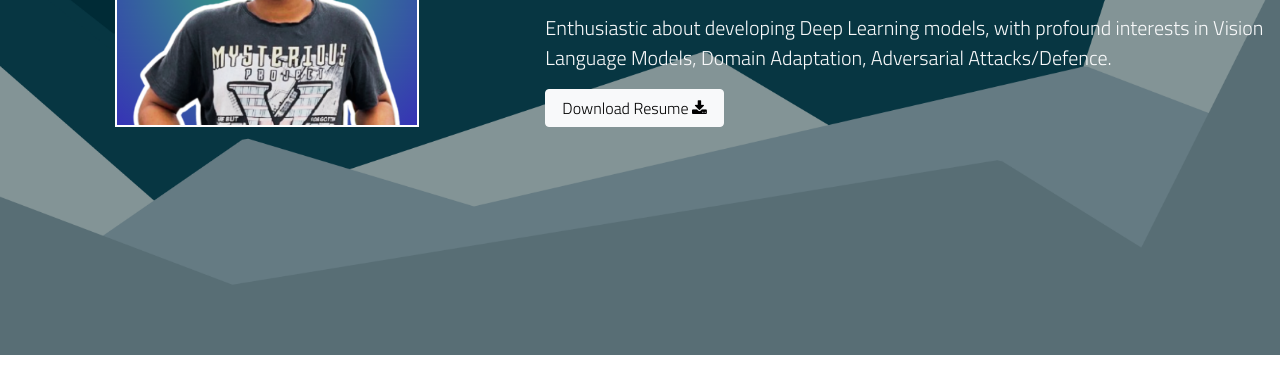
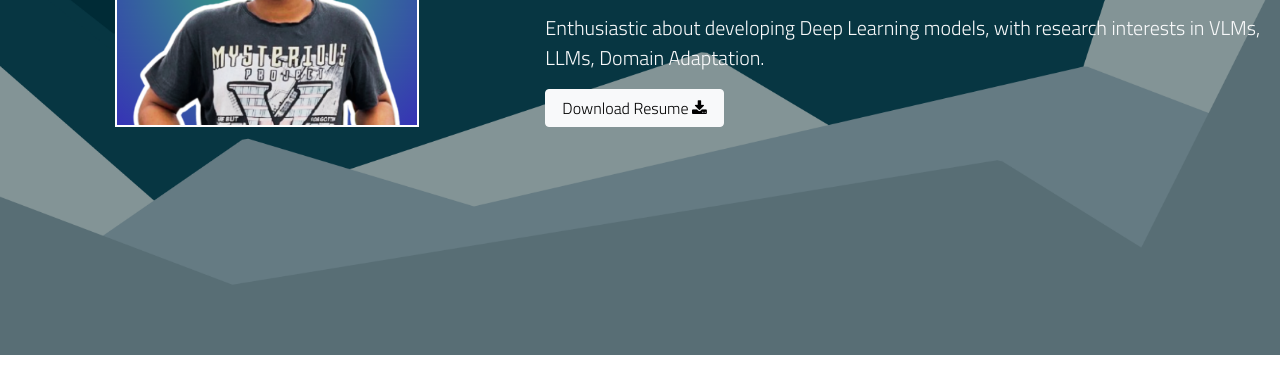
Before and after one commit to RiteshSurChowdhury/RiteshSurChowdhury, a plain HTML site: page index.html in a window 1280 px wide. Shown: the part 435-800 px from the top of the page. Drawn offline with nearby package versions, Linux system fonts and the light colour scheme; a web font is replaced by a local one.

Commit message:
Update index.html

```diff
--- a/index.html
+++ b/index.html
@@ -93,7 +93,7 @@
                 currently studying Data Science and Artificial Intelligence at IIT Bombay (Degree: MS by Reasearch).
               </p>
               <p>
-                Enthusiastic about developing Deep Learning models, with profound interests in Vision Language Models, Domain Adaptation, Adversarial Attacks/Defence.
+                Enthusiastic about developing Deep Learning models, with research interests in VLMs, LLMs, Domain Adaptation.
               </p>
               <button
                 class="btn btn-light my-btn rounded-1 px-3"
```
